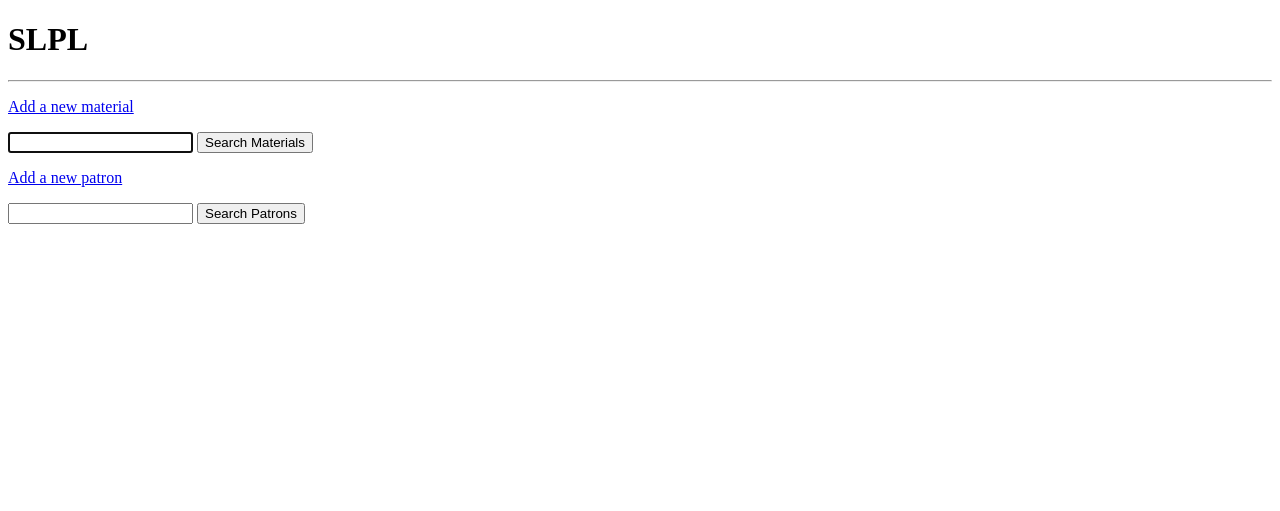
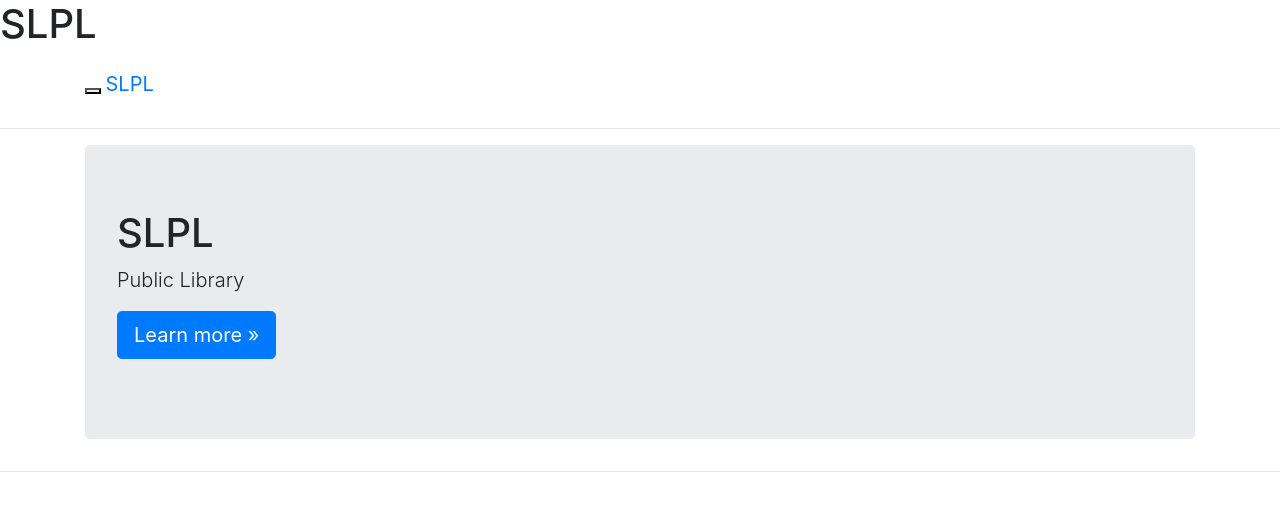
Before and after one commit to alexschmertmann/f19-msci3300-g6, a Flask app: page / in a window 1280 px wide. Shown: the top 511 px of the page. Run offline with Flask 2, Linux system fonts and the light colour scheme; data that the repository does not hold is empty; parts of the project's set-up code (start-up, migrations or seed data) failed here and were passed over; some libraries are stand-ins or nearby versions.

Commit message:
Added homepage

```diff
--- a/app.py
+++ b/app.py
@@ -87,6 +87,17 @@ def index():
     all_patrons = group7_patron.query.all()
     return render_template('index.html', materials=all_materials, patrons=all_patrons, pageTitle='South Liberty Public Library')
 
+@app.route('/materials')
+def materials():
+    all_materials = group7_materials.query.all()
+    return render_template('materials.html', materials=all_materials, pageTitle='Materials')
+
+@app.route('/patrons')
+def patrons():
+    all_patrons = group7_patron.query.all()
+    return render_template('patrons.html', patrons= all_patrons, pageTitle = 'Patrons')
+
+
 @app.route('/searchmaterials', methods=['GET', 'POST'])
 def search_materials():
     if request.method =='POST':
@@ -94,7 +105,7 @@ def search_materials():
         search_value = form['search_materials']
         search = "%{0}%".format(search_value)
         results = group7_materials.query.filter( or_(group7_materials.title.like(search), group7_materials.author.like(search))).all()
-        return render_template('index.html', materials=results, pageTitle='Materials', legend='Search Results')
+        return render_template('materials.html', materials=results, pageTitle='Materials', legend='Search Results')
     else:
         return redirect('/')
 
@@ -105,7 +116,7 @@ def search_patrons():
         search_value = form['search_patrons']
         search = "%{0}%".format(search_value)
         results = group7_patron.query.filter( or_(group7_patron.lastName.like(search), group7_patron.phoneNumber1, group7_patron.phoneNumber2, group7_patron.email.like(search))).all()
-        return render_template('index.html', patrons=results, pageTitle='Patrons', legend='Search Results')
+        return render_template('patrons.html', patrons=results, pageTitle='Patrons', legend='Search Results')
     else:
         return redirect('/')
 
@@ -116,7 +127,7 @@ def add_material():
         material = group7_materials(materialClass=form.materialClass.data, callNumber=form.callNumber.data, title=form.title.data, author=form.author.data, publisher=form.publisher.data, copyright=form.copyright.data, ISBN=form.ISBN.data, dateAdded=datetime.datetime.now(),lastModified=datetime.datetime.now())
         db.session.add(material)
         db.session.commit()
-        return redirect('/')
+        return redirect('/materials')
 
     return render_template('add_material.html', form=form, pageTitle='Add A New Material', legend="Add A New Material")
 
@@ -127,7 +138,7 @@ def add_patron():
         patron = group7_patron(firstName=form.firstName.data, lastName=lastName.data, birthdate=birthdate.data, address1=address1.data, address2=address2.data, city=city.data, state=state.data, zip=zip.data, phoneNumber1=phoneNumber1.data, phoneNumber2=phoneNumber2.data, email=email.data, dateAdded=datetime.datetime.now(),lastModified=datetime.datetime.now())
         db.session.add(patron)
         db.session.commit()
-        return redirect('/')
+        return redirect('/patrons')
 
     return render_template('add_patron.html', form=form, pageTitle='Add A New Patron', legend="Add A New Patron")
 
@@ -159,7 +170,7 @@ def update_material(materialId):
         material.dateAdded = form.dateAdded.data
         material.lastModified = datetime.datetime.now()
         db.session.commit()
-        return redirect('/')
+        return redirect('/materials')
 
     form.materialId.data = material.materialId
     form.materialClass.data = material.materialClass
@@ -194,7 +205,7 @@ def update_patron(patronId):
         patron.dateAdded = form.dateAdded.data
         patron.lastModified = datetime.datetime.now()
         db.session.commit()
-        return redirect('/')
+        return redirect('/patrons')
 
     form.patronId.data = patron.patronId
     form.firstName.data = patron.firstName
@@ -220,7 +231,7 @@ def delete_material(materialId):
         db.session.delete(material)
         db.session.commit()
         flash('Material was successfully deleted!')
-        return redirect("/")
+        return redirect("/materials")
     else: #if it's a GET request, send them to the home page
         return redirect("/")
 
@@ -231,7 +242,7 @@ def delete_patron(patronId):
         db.session.delete(patron)
         db.session.commit()
         flash('Material was successfully deleted!')
-        return redirect("/")
+        return redirect("/patrons")
     else: #if it's a GET request, send them to the home page
         return redirect("/")
 
--- a/templates/base.html
+++ b/templates/base.html
@@ -17,17 +17,41 @@
    });
 });
 </script>
-
+<link rel="stylesheet" href="https://stackpath.bootstrapcdn.com/bootstrap/4.3.1/css/bootstrap.min.css" integrity="sha384-ggOyR0iXCbMQv3Xipma34MD+dH/1fQ784/j6cY/iJTQUOhcWr7x9JvoRxT2MZw1T" crossorigin="anonymous">
 </head>
 
   <body>
       <h1> SLPL </h1>
+      <div class="navbar navbar-inverse navbar-fixed-top">
+         <div class="container">
+             <div class="navbar-header">
+                 <button type="button" class="navbar-toggle" data-toggle="collapse" data-target=".navbar-collapse">
+                     <span class="icon-bar"></span>
+                     <span class="icon-bar"></span>
+                     <span class="icon-bar"></span>
+                 </button>
+                 <a class="navbar-brand" href="~/">SLPL</a>
+             </div>
+             <div class="navbar-collapse collapse">
+                 <ul class="nav navbar-nav">
+                     <li><a href="/">Home</a></li>
+                     <li><a href="/materials">Materials</a></li>
+                     <li><a href="/patrons">Patrons</a></li>
+                 </ul>
+             </div>
+         </div>
+     </div>
       <hr>
-
+   <div class="container body-content">
       {% block body %}
 
-	  {% endblock %}
+      {% endblock %}
 
+   </div>
+   <hr>
+    <script src="https://code.jquery.com/jquery-3.3.1.slim.min.js" integrity="sha384-q8i/X+965DzO0rT7abK41JStQIAqVgRVzpbzo5smXKp4YfRvH+8abtTE1Pi6jizo" crossorigin="anonymous"></script>
+    <script src="https://cdnjs.cloudflare.com/ajax/libs/popper.js/1.14.7/umd/popper.min.js" integrity="sha384-UO2eT0CpHqdSJQ6hJty5KVphtPhzWj9WO1clHTMGa3JDZwrnQq4sF86dIHNDz0W1" crossorigin="anonymous"></script>
+    <script src="https://stackpath.bootstrapcdn.com/bootstrap/4.3.1/js/bootstrap.min.js" integrity="sha384-JjSmVgyd0p3pXB1rRibZUAYoIIy6OrQ6VrjIEaFf/nJGzIxFDsf4x0xIM+B07jRM" crossorigin="anonymous"></script>
  </body>
 
 </html>
--- a/templates/index.html
+++ b/templates/index.html
@@ -1,88 +1,13 @@
 {% extends 'base.html' %}
 
 {% block body %}
-<p><a href="{{ url_for('add_material')}}"> Add a new material</a></p>
-<form method ="POST">
-  <input type="text" autofocus="autofocus" name="search_materials">
-  <input type="submit" formaction="/searchmaterials" value="Search Materials">
-</form>
+<div class="jumbotron">
+  <h1>SLPL</h1>
+  <p class="lead">Public Library</p>
+  <p><a href="/About" class="btn btn-primary btn-lg">Learn more &raquo;</a></p>
+</div>
 
-{% with messages = get_flashed_messages() %}
- {% if messages %}
- <div class="alert alert-warning alert-dismissible fade show" role="alert" id="flash">
-   {% for message in messages %}
-   <strong>Alert!</strong> {{ message }}
-   <button type="button" class="close" data-dismiss="alert" aria-label="Close">
-     <span aria-hidden="true">&times;</span>
-   </button>
-   {% endfor %}
-   {% endif %}
-   {% endwith %}
- </div>
 
-{% if materials %}
-    <table>
-        <thead>
-            <tr>
-                <th>ID</th>
-                <th>Call Number</th>
-                <th>Title</th>
-            </tr>
-        </thead>
 
-        <tbody>
-            {% for row in materials %}
-            <tr>
 
-                <td> {{ row.materialId }}</td>
-                <td> {{ row.callNumber }}</td>
-                <td> {{ row.title }}</td>
-
-                    <td>
-          <form action="{{ url_for('material', materialId=row.materialId) }}" method="POST">
-            <input type="submit" value="Details" class="btn btn-info" />
-          </form>
-        </td>
-
-            </tr>
-            {% endfor %}
-        </tbody>
-    </table>
-{% endif %}
-
-<p><a href="{{ url_for('add_patron')}}"> Add a new patron</a></p>
-<form method ="POST">
-  <input type="text" autofocus="autofocus" name="search_patrons">
-  <input type="submit" formaction="/searchpatrons" value="Search Patrons">
-</form>
-
-{% if patrons %}
-    <table>
-        <thead>
-            <tr>
-                <th>ID</th>
-                <th>First name</th>
-                <th>Last Name</th>
-            </tr>
-        </thead>
-
-        <tbody>
-            {% for row in patrons %}
-            <tr>
-
-                <td> {{ row.patronId }}</td>
-                <td> {{ row.firstName }}</td>
-                <td> {{ row.lastName }}</td>
-
-                    <td>
-          <form action="{{ url_for('patron', patronId=row.patronId) }}" method="POST">
-            <input type="submit" value="Details" class="btn btn-info" />
-          </form>
-        </td>
-
-            </tr>
-            {% endfor %}
-        </tbody>
-    </table>
-{% endif %}
 {% endblock %}
```
Also changed, not shown: templates/materials.html (added, +52 -0 lines), templates/patrons.html (added, +41 -0 lines), static/custom.css (added).
